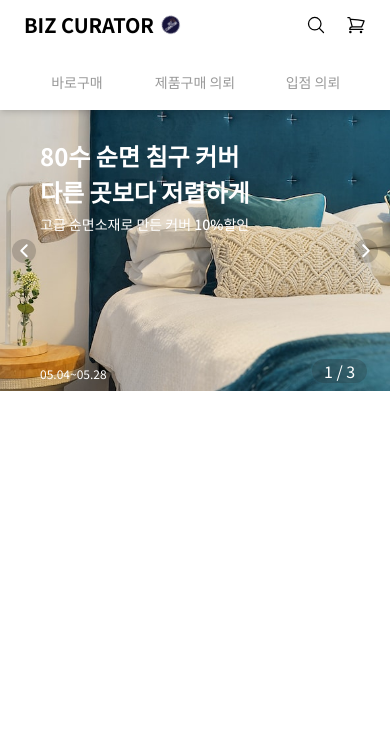
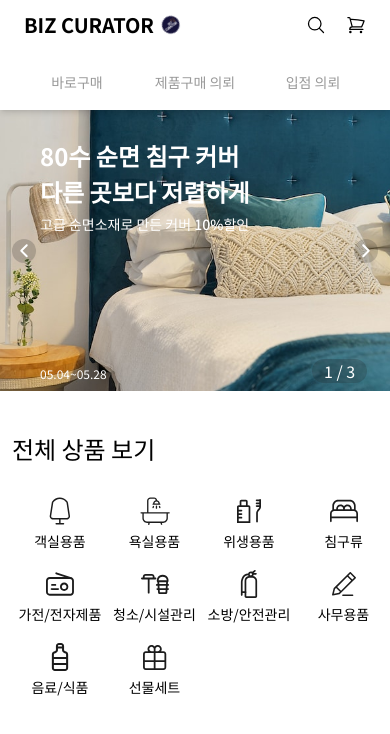
Before and after one commit to Muhan-Company/bizcurator-ecommerce, a Next.js app: page / in a window 390 px wide. Shown: the top 734 px of the page. Built offline with nearby package versions, Linux system fonts and the light colour scheme.

Commit message:
feat: 전체 상품 카테고리 - Issue #24

```diff
--- /dev/null
+++ b/components/body/ProductCategory.tsx
@@ -0,0 +1,16 @@
+import Link from 'next/link';
+
+interface CategoryType {
+  href: string;
+  icon: JSX.Element;
+  name: string;
+}
+
+export default function ProductCategory({ href, icon, name }: CategoryType) {
+  return (
+    <Link href={href} className="flex flex-col items-center w-24">
+      <div className="w-10 h-10 flex items-center justify-center">{icon}</div>
+      <h3 className="font-normal text-button-xs">{name}</h3>
+    </Link>
+  );
+}
--- /dev/null
+++ b/components/body/ProductCategoryList.tsx
@@ -0,0 +1,33 @@
+import {
+  BedingIcon,
+  CleanerIcon,
+  DrinkIcon,
+  FireExtinguisherIcon,
+  GiftSetIcon,
+  LampIcon,
+  PencilIcon,
+  RadioIcon,
+  ShowerIcon,
+  ToothBrushIcon,
+} from '../Icons';
+import ProductCategory from './ProductCategory';
+
+export default function ProductCategoryList() {
+  return (
+    <div className="px-3 mt-10 space-y-6 block lg:hidden">
+      <h1 className="font-normal text-head-xs">전체 상품 보기</h1>
+      <div className="grid grid-cols-4 md:grid-cols-5 gap-3">
+        <ProductCategory href="#" icon={LampIcon({ width: '28', height: '28' })} name="객실용품" />
+        <ProductCategory href="#" icon={ShowerIcon({ width: '30', height: '30' })} name="욕실용품" />
+        <ProductCategory href="#" icon={ToothBrushIcon({ width: '24', height: '24' })} name="위생용품" />
+        <ProductCategory href="#" icon={BedingIcon({ width: '28', height: '28' })} name="침구류" />
+        <ProductCategory href="#" icon={RadioIcon({ width: '28', height: '28' })} name="가전/전자제품" />
+        <ProductCategory href="#" icon={CleanerIcon({ width: '28', height: '28' })} name="청소/시설관리" />
+        <ProductCategory href="#" icon={FireExtinguisherIcon({ width: '28', height: '28' })} name="소방/안전관리" />
+        <ProductCategory href="#" icon={PencilIcon({ width: '24', height: '24' })} name="사무용품" />
+        <ProductCategory href="#" icon={DrinkIcon({ width: '28', height: '28' })} name="음료/식품" />
+        <ProductCategory href="#" icon={GiftSetIcon({ width: '25', height: '25' })} name="선물세트" />
+      </div>
+    </div>
+  );
+}
--- a/pages/index.tsx
+++ b/pages/index.tsx
@@ -1,4 +1,5 @@
 import MainBanner from '@/components/body/MainBanner';
+import ProductCategoryList from '@/components/body/ProductCategoryList';
 import Header from '@/components/header/Header';
 
 export default function Home() {
@@ -6,6 +7,7 @@ export default function Home() {
     <main>
       <Header />
       <MainBanner />
+      <ProductCategoryList />
     </main>
   );
 }
```
